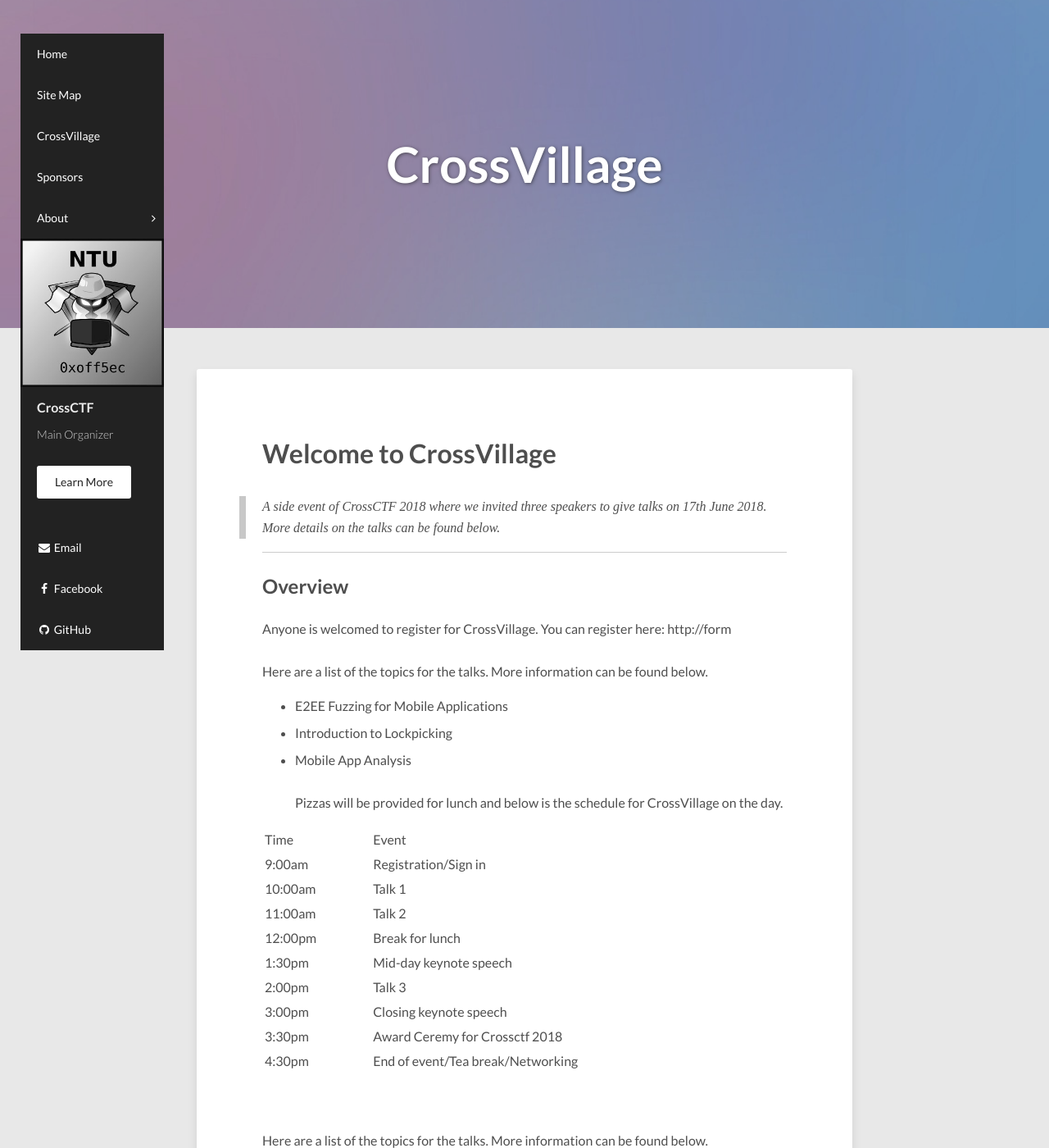
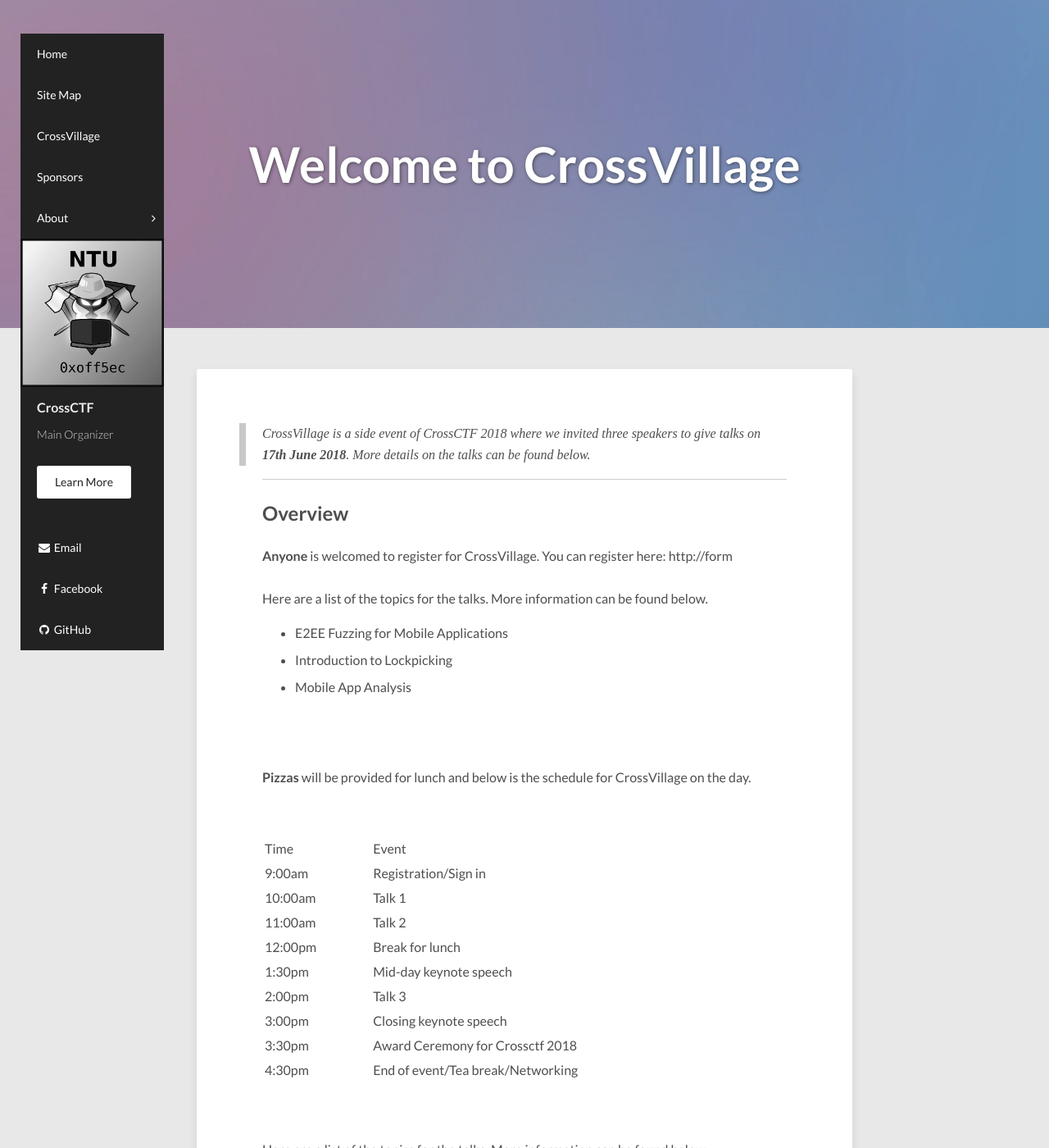
Before and after one commit to CrossCTF/crossctf.github.io, a Jekyll site: the page built from crossvillage/index.md, in a window 1280 px wide and 1400 px high. Shown: the whole window at 82% size. Built offline with Jekyll 4.4.1, drawn with Linux system fonts in a browser that asks for light colours; nearby versions of some CDN libraries.

Commit message:
minor edits

```diff
--- a/crossvillage/index.md
+++ b/crossvillage/index.md
@@ -1,28 +1,31 @@
 ---
 layout: page
-title: CrossVillage
+title: Welcome to CrossVillage
 image:
   feature: abstract-5.jpg
 comments: false
 ---
 
 
-# Welcome to CrossVillage
-> A side event of CrossCTF 2018 where we invited three speakers to give talks on 17th June 2018. More details on the talks can be found below.
+> CrossVillage is a side event of CrossCTF 2018 where we invited three speakers to give talks on **17th June 2018**. More details on the talks can be found below.
 
 ---
 
 ## Overview
 
-Anyone is welcomed to register for CrossVillage. You can register here: http://form
+**Anyone** is welcomed to register for CrossVillage. You can register here: http://form
 <br/><br/>
 Here are a list of the topics for the talks. More information can be found below.
 - E2EE Fuzzing for Mobile Applications
 - Introduction to Lockpicking
 - Mobile App Analysis
+
 <br/><br/>
-Pizzas will be provided for lunch and below is the schedule for CrossVillage on the day.
+
+**Pizzas** will be provided for lunch and below is the schedule for CrossVillage on the day.
+
 <br/>
+
 <table>
 	<tr>
 		<td>Time</td>
@@ -58,7 +61,7 @@
 	</tr>
 	<tr>
 		<td>3:30pm</td>
-		<td>Award Ceremy for Crossctf 2018</td>
+		<td>Award Ceremony for Crossctf 2018</td>
 	</tr>
 	<tr>
 		<td>4:30pm</td>
```
